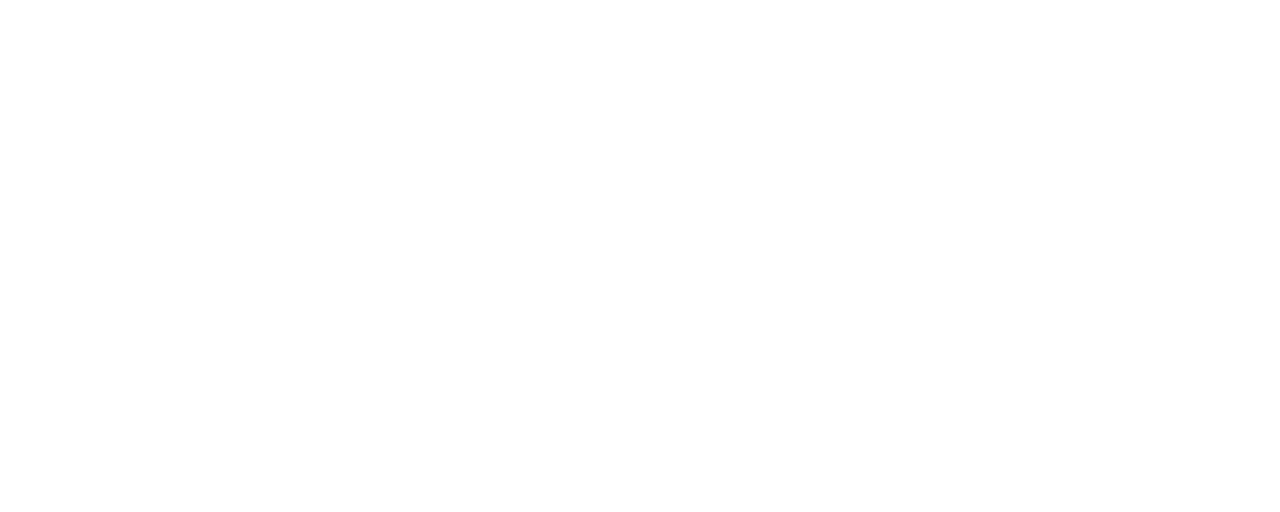
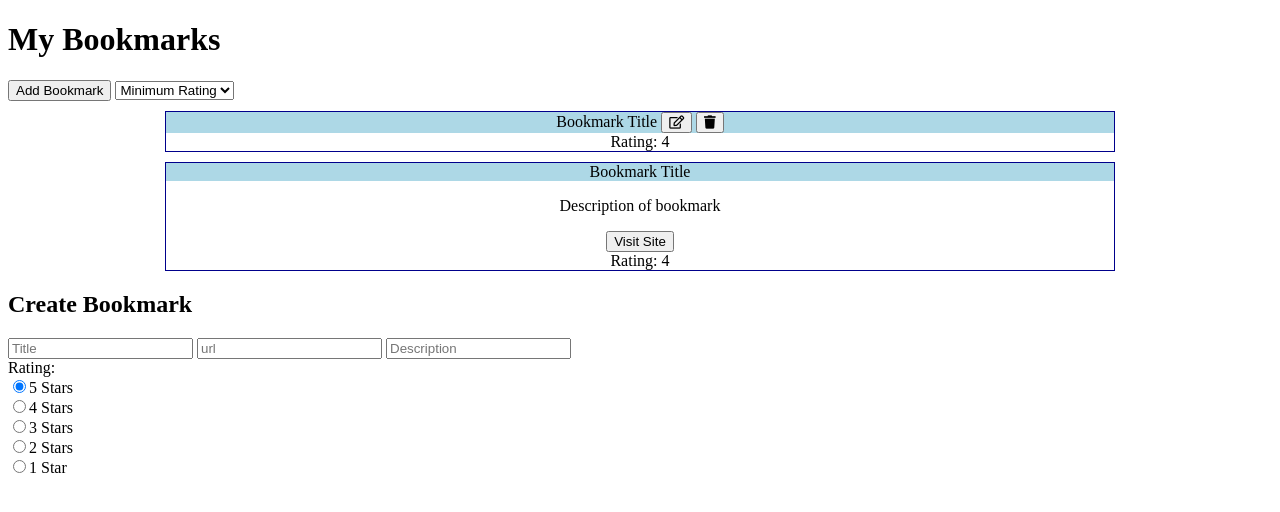
Before and after one commit to thinkful-ei24/cameron-bookmarks-app, a plain HTML site: page index.html in a window 1280 px wide. Drawn offline with nearby package versions, Linux system fonts and the light colour scheme.

Commit message:
added html for whole project and updated api.js

```diff
--- a/index.html
+++ b/index.html
@@ -1,13 +1,68 @@
 <!DOCTYPE html>
-<html>
+<html lang="en">
 <head>
   <meta charset="utf-8" />
   <meta http-equiv="X-UA-Compatible" content="IE=edge">
-  <title>Page Title</title>
+  <title>My Bookmarks</title>
   <meta name="viewport" content="width=device-width, initial-scale=1">
+  <link rel="stylesheet" href="https://use.fontawesome.com/releases/v5.3.1/css/all.css" integrity="sha384-mzrmE5qonljUremFsqc01SB46JvROS7bZs3IO2EmfFsd15uHvIt+Y8vEf7N7fWAU" crossorigin="anonymous">
   <link rel="stylesheet" type="text/css" media="screen" href="styles/index.css" />
 </head>
 <body>
+  <header role="banner">
+    <h1>My Bookmarks</h1>
+  </header>
+  <form>
+    <label for="adding-bookmark"></label>
+    <button id="adding-bookmark">Add Bookmark</button>
+    <label for="choose-rating"></label>
+    <select name="rating" id="choose-rating">
+      <option value=null>Minimum Rating</option>
+      <option value=5>5 Stars</option>
+      <option value=4>4 Stars</option>
+      <option value=3>3 Stars</option>
+      <option value=2>2 Stars</option>
+    </select>
+  </form>
+  <div class="bookmark-div">
+    <div class="bookmark-title">
+      Bookmark Title
+      <button class="delete-button"><i class="far fa-edit"></i></button>
+      <button class="delete-button"><i class="fa fa-trash"></i></button>
+    </div>
+    <div class = "bookmark-collapse">
+      Rating: 4
+    </div>
+  </div>
+  <div class="bookmark-div">
+      <div class="bookmark-title">
+        Bookmark Title
+      </div>
+      <div class = "bookmark-expanded">
+        <div>
+         <p>Description of bookmark</p>
+         <a href="https://www.google.com/" target="blank"><button>Visit Site</button></a>
+         <div class = "bookmark-collapse">
+            Rating: 4
+          </div>
+        </div>
+      </div>
+    </div>
+    <form id="add-new-bookmark">
+      <h2>Create Bookmark</h2>
+      <label for="bookmark-title"></label>
+      <input type="text" name="title" id="bookmark-title" placeholder="Title">
+      <label for="bookmark-url"></label>
+      <input type="text" name="url" id="bookmark-url" placeholder="url">
+      <label for="bookmark-description"></label>
+      <input type="text" name="description" id="bookmark-description" placeholder="Description"><br>
+      <label for="bookmark-rating">Rating:</label><br>
+      <input type="radio" name="rating" value=5 checked>5 Stars<br>
+      <input type="radio" name="rating" value=4>4 Stars<br>
+      <input type="radio" name="rating" value=3>3 Stars<br>
+      <input type="radio" name="rating" value=2>2 Stars<br>
+      <input type="radio" name="rating" value=1>1 Star
+    </form>
   <script type="text/javascript" src="https://code.jquery.com/jquery-3.2.1.min.js"></script>
   <script type="text/javascript" src="scripts/api.js"></script>
   <script type="text/javascript" src="scripts/store.js"></script>
--- a/scripts/api.js
+++ b/scripts/api.js
@@ -0,0 +1,47 @@
+/* global $ */
+'use strict';
+
+const api = (function(){
+  const BASE_URL = 'https://thinkful-list-api.herokuapp.com/cameron';
+
+  const getBookmarks = function(callback){
+    $.getJSON(`${BASE_URL}/bookmarks`, callback);
+  };
+
+  const createBookmark = function(data, success, error){
+    const newBookmark = JSON.stringify(data);
+    $.ajax({
+      url: `${BASE_URL}/bookmarks`,
+      method: 'POST',
+      contentType: 'application/json',
+      data: newBookmark,
+      success,
+      error
+    });
+  };
+
+  const deleteBookmark = function(id, success, error){
+    $.ajax({
+      url: `${BASE_URL}/bookmarks/${id}`,
+      method: 'DELETE',
+      success,
+      error
+    });
+  };
+  return {
+    getBookmarks,
+    createBookmark,
+    deleteBookmark
+  };
+})();
+
+// let book = {
+//   url: 'https://www.google.com/',
+//   title: 'Google',
+//   desc: 'great website',
+//   rating: 5
+// };
+
+// const callback = function(response){
+//   console.log(response);
+// };
--- a/scripts/bookmarks.js
+++ b/scripts/bookmarks.js
@@ -0,0 +1,2 @@
+/* global $ */
+'use strict';
--- a/scripts/index.js
+++ b/scripts/index.js
@@ -0,0 +1,2 @@
+/* global $ */
+'use strict';
--- a/scripts/store.js
+++ b/scripts/store.js
@@ -0,0 +1,10 @@
+/* global $ */
+'use strict';
+
+const store = (function(){
+  const bookmarks = [];
+  const adding = false;
+  const minRating = null;
+
+
+});
--- a/styles/index.css
+++ b/styles/index.css
@@ -0,0 +1,10 @@
+.bookmark-div{
+  border: solid darkblue 1px;
+  text-align: center;
+  width: 75%;
+  margin: 10px auto;
+}
+
+.bookmark-title{
+  background-color: lightblue;
+}
```
